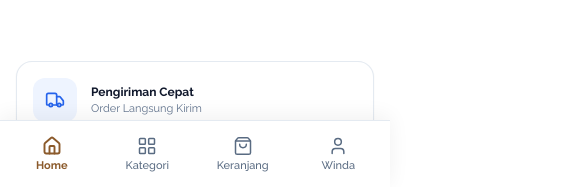
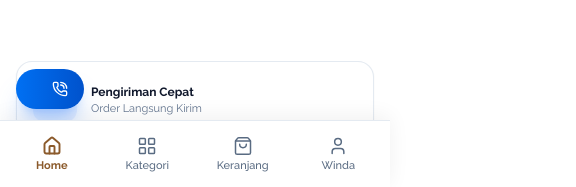
Before and after one commit to alatkopimalang1-wq/akm-new, a React (Vite) app: page / in a window 390 px wide. Shown: the part 655-842 px from the top of the page, 576 px wide, since content can reach past the window. Built offline with nearby package versions, Linux system fonts and the light colour scheme.

Commit message:
fix: sesuaikan layout bottom nav bar mobile agar terkunci dalam batas layout mobile

```diff
--- a/src/App.jsx
+++ b/src/App.jsx
@@ -220,11 +220,11 @@ export default function App() {
   const spotlightItem = PRODUCTS.find((p) => p.id === 'akm-flair-58') || PRODUCTS[0];
 
   return (
-    <div className="min-h-screen bg-white text-slate-900 flex flex-col font-sans selection:bg-[#0070f3] selection:text-white pb-16 md:pb-0">
+    <div className="min-h-screen bg-white text-slate-900 flex flex-col font-sans selection:bg-[#0070f3] selection:text-white pb-20 md:pb-0 overflow-x-hidden">
 
       {/* Toast Notification */}
       {toastMessage && (
-        <div className="fixed bottom-6 right-6 z-50 bg-slate-900 border border-slate-800 text-white px-4 py-3 rounded-2xl shadow-2xl flex items-center gap-2.5 animate-fade-in text-xs font-semibold">
+        <div className="fixed bottom-20 md:bottom-6 right-4 sm:right-6 z-50 bg-slate-900 border border-slate-800 text-white px-4 py-3 rounded-2xl shadow-2xl flex items-center gap-2.5 animate-fade-in text-xs font-semibold">
           <CheckCircle className="w-4 h-4 text-emerald-400" />
           <span>{toastMessage}</span>
         </div>
@@ -235,7 +235,7 @@ export default function App() {
         href={`https://wa.me/${STORE_INFO.whatsappNumber}?text=Halo%20barista%20Sanubari%20x%20Alat%20Kopi%20Malang!%20Saya%20ingin%20tanya%20rekomendasi%20alat`}
         target="_blank"
         rel="noreferrer"
-        className="fixed bottom-6 left-6 z-40 flex items-center gap-2.5 px-4 py-3 rounded-full bg-gradient-to-r from-[#0070f3] to-[#0052cc] hover:brightness-110 text-white font-bold text-xs shadow-xl shadow-blue-500/30 hover:scale-105 active:scale-95 transition-all group"
+        className="fixed bottom-20 left-4 md:bottom-6 md:left-6 z-30 flex items-center gap-2.5 px-4 py-3 rounded-full bg-gradient-to-r from-[#0070f3] to-[#0052cc] hover:brightness-110 text-white font-bold text-xs shadow-xl shadow-blue-500/30 hover:scale-105 active:scale-95 transition-all group"
         title="Chat Barista via WhatsApp"
       >
         <span className="w-2.5 h-2.5 rounded-full bg-cyan-300 animate-ping"></span>
--- a/src/components/MobileBottomNav.jsx
+++ b/src/components/MobileBottomNav.jsx
@@ -34,7 +34,7 @@ export default function MobileBottomNav({
   const isCategoryActive = (location.pathname.startsWith('/kategori') || categorySheetOpen) && !accountSheetOpen;
   const isAccountActive = accountSheetOpen;
 
-  // Colors matching user screenshot: active is warm coffee/bronze (#8B5A2B / #965b2a), inactive is slate (#596b82)
+  // Colors matching user screenshot: active is warm coffee/bronze (#8B5A2B), inactive is slate (#596b82)
   const activeColor = '#8B5A2B';
   const inactiveColor = '#596b82';
 
@@ -67,10 +67,11 @@ export default function MobileBottomNav({
   return (
     <>
       {/* ========================================================================= */}
-      {/* FIXED MOBILE BOTTOM NAVIGATION BAR (md:hidden) */}
+      {/* FIXED MOBILE BOTTOM NAVIGATION BAR (md:hidden, constrained to mobile width) */}
       {/* ========================================================================= */}
+      <div className="fixed bottom-0 inset-x-0 z-40 md:hidden flex justify-center pointer-events-none">
         <nav
-        className="fixed bottom-0 left-0 right-0 z-40 bg-white border-t border-slate-200/90 shadow-[0_-4px_20px_rgba(0,0,0,0.06)] md:hidden select-none pb-[max(env(safe-area-inset-bottom),0.25rem)]"
+          className="w-full max-w-md sm:max-w-lg bg-white border-t border-slate-200/90 shadow-[0_-4px_20px_rgba(0,0,0,0.06)] pointer-events-auto select-none pb-[max(env(safe-area-inset-bottom,0px),0.25rem)]"
           aria-label="Mobile Navigation"
         >
           <div className="grid grid-cols-4 items-center h-16 px-1">
@@ -162,6 +163,7 @@ export default function MobileBottomNav({
 
           </div>
         </nav>
+      </div>
 
       {/* ========================================================================= */}
       {/* MOBILE CATEGORY BOTTOM SHEET MODAL */}
@@ -173,7 +175,8 @@ export default function MobileBottomNav({
             onClick={() => setCategorySheetOpen(false)}
           />
 
-          <div className="fixed bottom-0 left-0 right-0 z-50 bg-white rounded-t-3xl shadow-2xl max-h-[80vh] flex flex-col md:hidden pb-6 animate-slide-up">
+          <div className="fixed bottom-0 inset-x-0 z-50 flex justify-center pointer-events-none md:hidden">
+            <div className="w-full max-w-md sm:max-w-lg bg-white rounded-t-3xl shadow-2xl max-h-[80vh] flex flex-col pointer-events-auto pb-6 animate-slide-up">
 
               {/* Sheet Handle & Header */}
               <div className="p-4 border-b border-slate-100 flex items-center justify-between">
@@ -235,6 +238,7 @@ export default function MobileBottomNav({
               </div>
 
             </div>
+          </div>
         </>
       )}
 
@@ -248,7 +252,8 @@ export default function MobileBottomNav({
             onClick={() => setAccountSheetOpen(false)}
           />
 
-          <div className="fixed bottom-0 left-0 right-0 z-50 bg-white rounded-t-3xl shadow-2xl flex flex-col md:hidden pb-6 animate-slide-up">
+          <div className="fixed bottom-0 inset-x-0 z-50 flex justify-center pointer-events-none md:hidden">
+            <div className="w-full max-w-md sm:max-w-lg bg-white rounded-t-3xl shadow-2xl flex flex-col pointer-events-auto pb-6 animate-slide-up">
 
               {/* User Profile Header */}
               <div className="p-5 border-b border-slate-100 flex items-center justify-between bg-slate-50/80 rounded-t-3xl">
@@ -330,6 +335,7 @@ export default function MobileBottomNav({
               </div>
 
             </div>
+          </div>
         </>
       )}
     </>
--- a/src/index.css
+++ b/src/index.css
@@ -5,7 +5,9 @@
     --font-sans: 'Raleway', -apple-system, BlinkMacSystemFont, "Segoe UI", Roboto, sans-serif;
   }
 
-  body {
+  html, body {
+    overflow-x: hidden;
+    max-width: 100vw;
     font-family: var(--font-sans);
     background-color: #ffffff;
     color: #0f172a;
```
Lines whose indentation alone changed are shown as unchanged.
